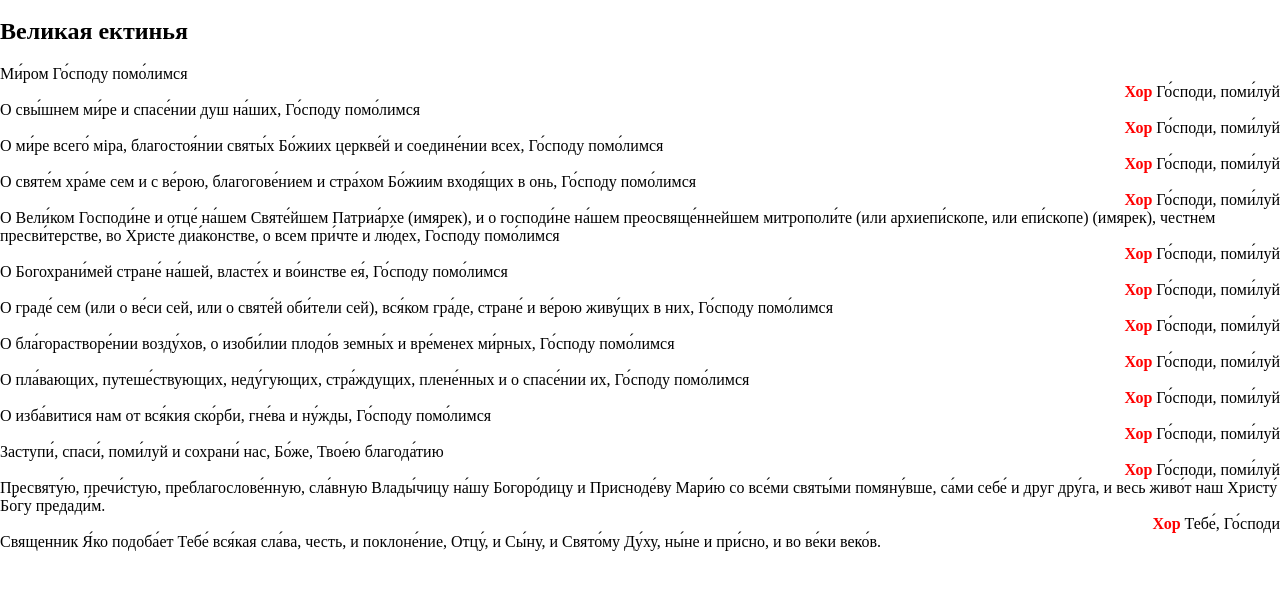
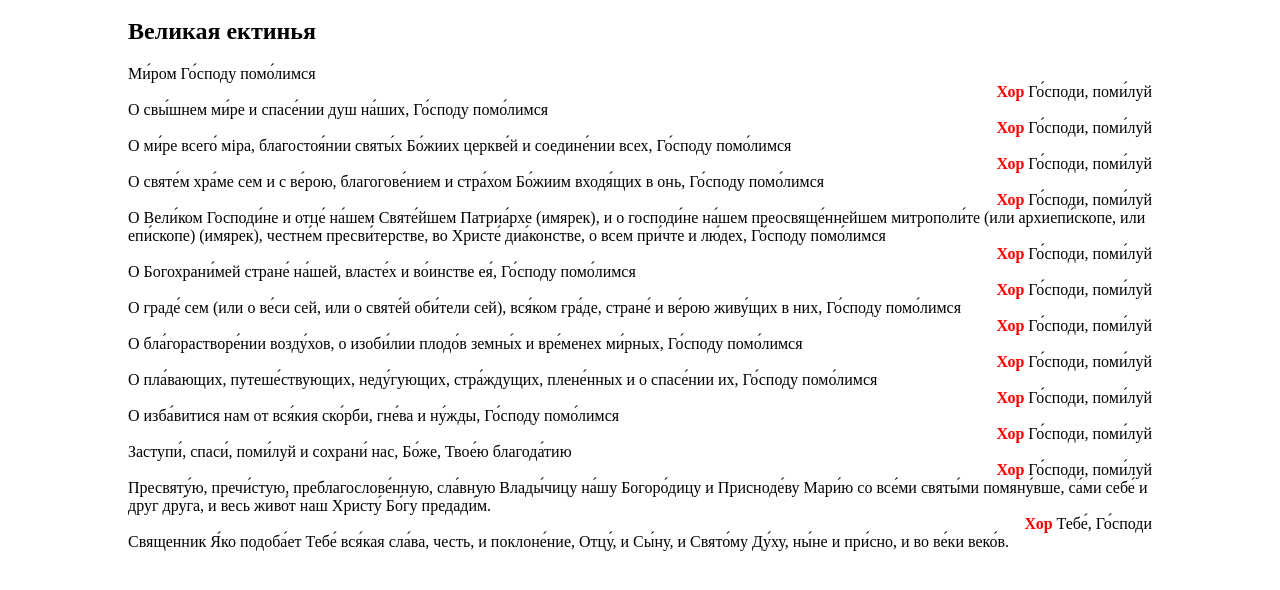
Before and after one commit to macAntuan/bs, a plain HTML site: page index.html in a window 1280 px wide. Shown: the part 40-630 px from the top of the page. Drawn offline with Linux system fonts and the light colour scheme.

Commit message:
Update style.css

```diff
--- a/style.css
+++ b/style.css
@@ -2,7 +2,7 @@ body, p, li {
   margin: 0;
 }
 
-container {
+main {
   width: 80%;
   margin: auto;
 }
```
